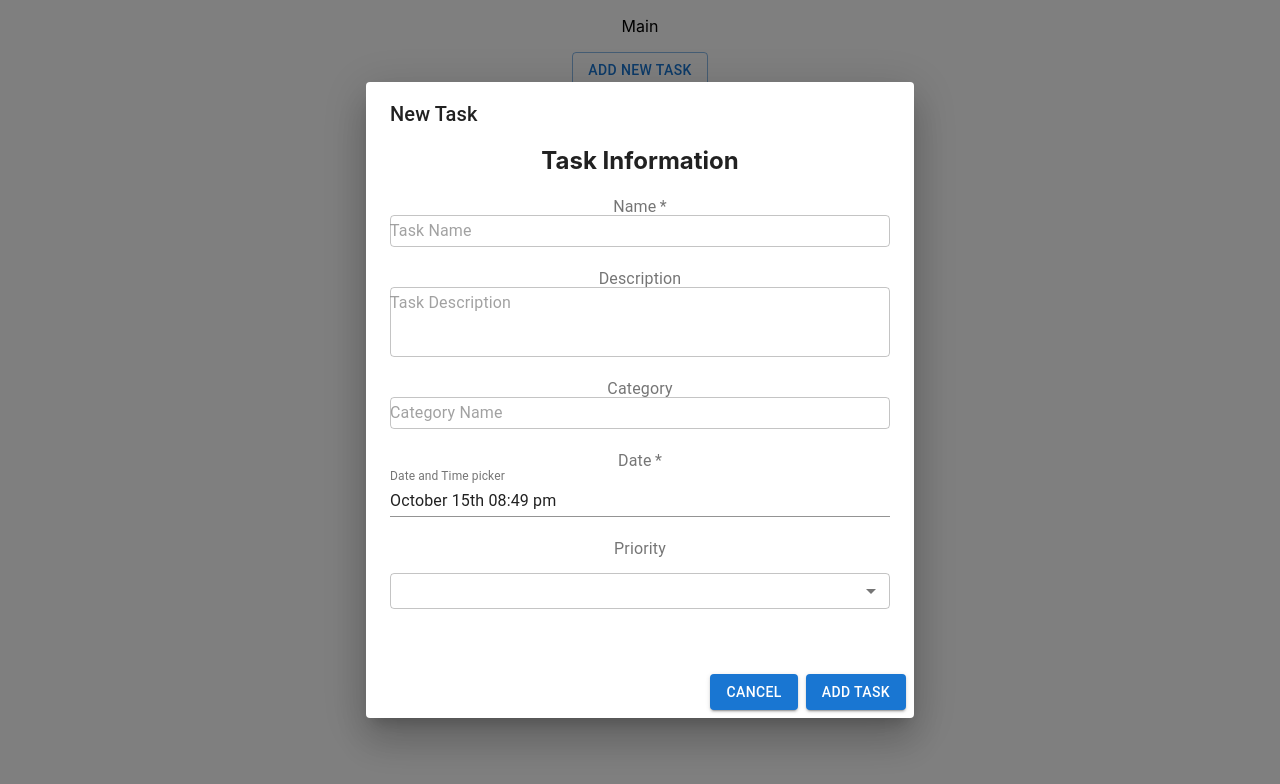
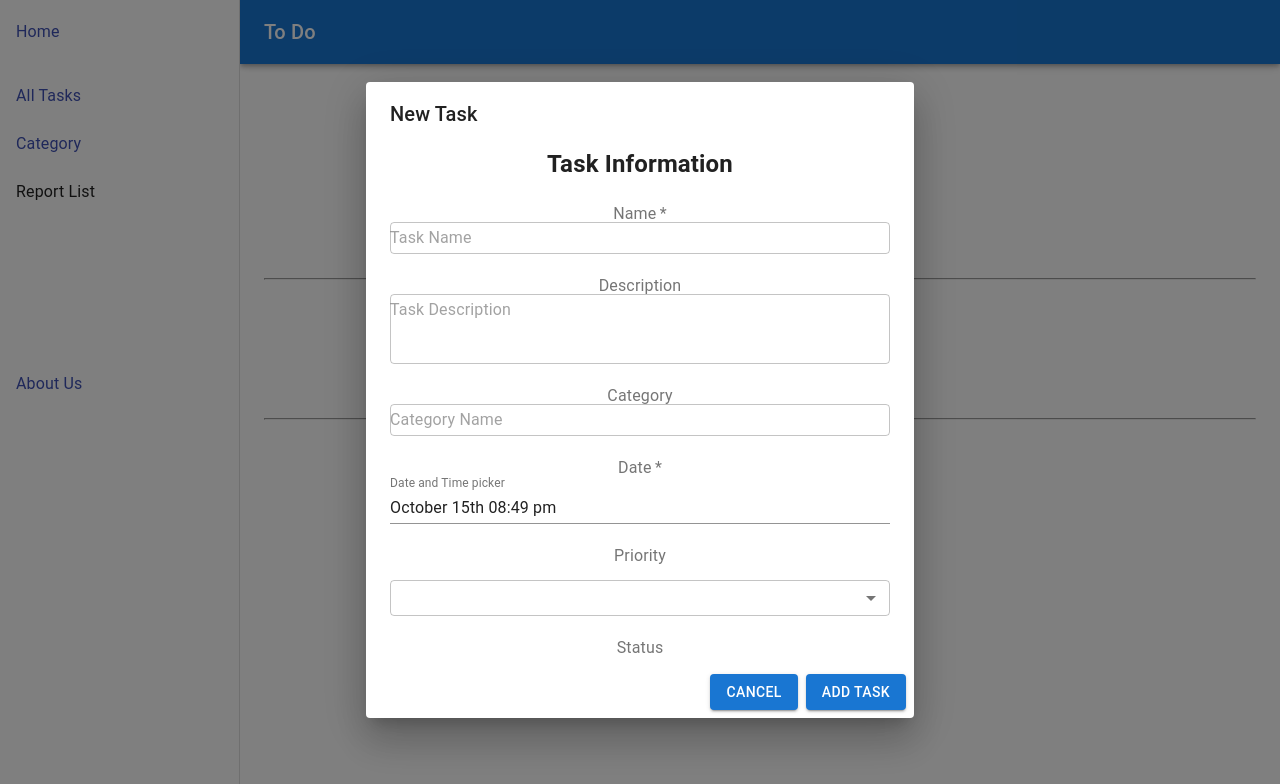
Before and after one commit to gj6645/GroupThree, a React (Create React App) app in the folder client/: page / in a window 1280 px wide. Both pictures are taken after a click on the button "ADD NEW TASK". Shown: the top 784 px of the page. Built offline with nearby package versions, Linux system fonts and the light colour scheme.

Commit message:
side bar, header, main page skeleton

```diff
--- a/client/package.json
+++ b/client/package.json
@@ -5,7 +5,7 @@
   "dependencies": {
     "@date-io/date-fns": "^1.3.13",
     "@date-io/moment": "^1.3.13",
-    "@emotion/react": "^11.4.1",
+    "@emotion/react": "^11.5.0",
     "@emotion/styled": "^11.3.0",
     "@fontsource/roboto": "^4.5.1",
     "@material-ui/core": "^4.12.3",
@@ -19,6 +19,7 @@
     "@testing-library/user-event": "^12.1.10",
     "axios": "^0.24.0",
     "date-fns": "^2.25.0",
+    "material-icons": "^1.10.1",
     "material-ui": "^1.0.0-beta.47",
     "moment": "^2.29.1",
     "react": "^17.0.2",
--- /dev/null
+++ b/client/src/components/Header.js
@@ -0,0 +1,29 @@
+import React from 'react'
+import CssBaseline from '@mui/material/CssBaseline';
+import AppBar from '@mui/material/AppBar';
+import Typography from '@mui/material/Typography';
+import Toolbar from "@mui/material/Toolbar";
+
+
+
+
+const drawerWidth = 240;
+
+export default function Header() {
+
+    return (
+        <>
+            <CssBaseline />
+            <AppBar
+                position="fixed"
+                sx={{ width: `calc(100% - ${drawerWidth}px)`, ml: `${drawerWidth}px` }}
+            >
+                <Toolbar alignContent="center">
+                    <Typography variant="h6" noWrap component="div" align="center">
+                        To Do
+                    </Typography>
+                </Toolbar>
+            </AppBar>
+        </>
+    )
+}
--- /dev/null
+++ b/client/src/components/SideBar.js
@@ -0,0 +1,87 @@
+import React from 'react'
+import Drawer from "@mui/material/Drawer";
+import List from "@mui/material/List";
+import ListItem from "@mui/material/ListItem";
+import ListItemIcon from "@mui/material/ListItemIcon";
+import ListItemText from "@mui/material/ListItemText";
+import Divider from "@mui/material/Divider";
+import Toolbar from "@mui/material/Toolbar";
+import Link from '@material-ui/core/Link';
+import { ListItemButton } from "@mui/material";
+import Collapse from '@mui/material/Collapse';
+
+
+const drawerWidth = 240;
+export default function SideBar() {
+    const [open, setOpen] = React.useState(false);
+
+    const handleClickOpenSideBar = () => {
+        setOpen(!open);
+    };
+
+
+    return (
+        <Drawer
+            sx={{
+                width: drawerWidth,
+                flexShrink: 0,
+                "& .MuiDrawer-paper": {
+                    width: drawerWidth,
+                    boxSizing: "border-box"
+                }
+            }}
+            variant="permanent"
+            anchor="left"
+        >
+
+            <List>
+
+                <ListItemButton button component={Link} href="/">
+                    {/* if we want to use home icon we put it here */}
+                    <ListItemText primary="Home" />
+                </ListItemButton>
+
+            </List>
+            <List>
+
+                <ListItemButton button component={Link} href="/authors">
+                    <ListItemText primary="All Tasks" />
+                </ListItemButton>
+
+                <ListItem button component={Link} href="/authors">
+                    <ListItemText primary="Category" />
+                </ListItem>
+
+                {/* make a select */}
+                {/* add real links */}
+                <ListItemButton onClick={handleClickOpenSideBar}>
+                    <ListItemText primary="Report List" />
+                </ListItemButton>
+                <Collapse in={open} timeout="auto" unmountOnExit>
+                    <List component="div" disablePadding>
+                        <ListItemButton sx={{ pl: 4 }}>
+                            <ListItemText primary="Link1" />
+                        </ListItemButton>
+                        <ListItemButton sx={{ pl: 4 }}>
+                            <ListItemText primary="Link2" />
+                        </ListItemButton>
+                        <ListItemButton sx={{ pl: 4 }}>
+                            <ListItemText primary="Link3" />
+                        </ListItemButton>
+                    </List>
+                </Collapse>
+
+            </List>
+            <Toolbar />
+            <Toolbar />
+            <List>
+                <ListItem button component={Link} href="/authors">
+                    <ListItemText primary="About Us" />
+                </ListItem>
+            </List>
+        </Drawer>
+
+    )
+
+
+}
--- a/client/src/pages/Main.css
+++ b/client/src/pages/Main.css
@@ -1,3 +1,8 @@
 .Main {
     align-items: center;
 }
+
+h3{
+    text-align: center;
+    color:rgb(25, 114, 216);
+}
--- a/client/src/pages/Main.js
+++ b/client/src/pages/Main.js
@@ -1,5 +1,3 @@
-
-
 import React from "react"
 import "./Main.css"
 import Button from '@mui/material/Button';
@@ -27,6 +25,12 @@ import {
 
 // Notifications
 import Notification from "../components/Notification";
+// side bar
+import SideBar from "../components/SideBar";
+//header
+import Header from "../components/Header";
+import Toolbar from "@mui/material/Toolbar";
+import { Grid } from "@material-ui/core";
 
 
 
@@ -34,9 +38,9 @@ export default function Main() {
     const [open, setOpen] = React.useState(false);
 
     //Notifications
-    const [notify, setNotify] = useState({isOpen: false, message: "", type: ""});
+    const [notify, setNotify] = useState({ isOpen: false, message: "", type: "" });
     const handleNotify = () => {
-        setNotify({isOpen: true, message: "Form was Submitted Successfully", type: "success"});
+        setNotify({ isOpen: true, message: "Form was Submitted Successfully", type: "success" });
     };
 
     const handleClickOpen = () => {
@@ -47,18 +51,12 @@ export default function Main() {
         setOpen(false);
     };
 
-    // const [title, setTitle] = React.useState("");
-    // const [description, setDescription] = React.useState("");
-    // const [date, setDate] = React.useState(new Date());
-    // const [priority, setPriority] = React.useState('');
-    // const [category, setCategory] = React.useState('');
-
     const [tasks_name, setTasks_name] = React.useState("");
     const [tasks_description, setTasks_description] = React.useState("");
     const [tasks_due_date, setTasks_due_date] = React.useState(new Date());
     const [tasks_priority, setTasks_priority] = React.useState('');
     const [tasks_categories, setTasks_categories] = React.useState('');
-
+    const [tasks_status, setTasks_status] = React.useState('');
 
     // Create function to call API
     const createTask = () => {
@@ -67,25 +65,52 @@ export default function Main() {
             tasks_description: tasks_description,
             tasks_due_date: tasks_due_date,
             tasks_priority: tasks_priority,
-            tasks_categories: tasks_categories
-            // title: title,
-            // description: description,
-            // date: date,
-            // priority: priority,
-            // category: category
+            tasks_categories: tasks_categories,
+            tasks_status: tasks_status
         }).then(() => {
             console.log("Added Task");
         })
     }
 
-
     return (
 
         <>
             <div className="text-center">
+                <Box sx={{ display: 'flex' }}>
+                    {/* header */}
+                    <Header />
+                    {/* side bar */}
+                    <SideBar />
 
-            <p className="text-center"> Main</p>
-            {/* <a href="/authors">Click here for authors</a> */}
+                    <Box
+                        component="main"
+                        sx={{ flexGrow: 1, bgcolor: 'background.default', p: 3 }}
+                    >
+                        <Toolbar />
+                        <br></br>
+
+                        {/* Button for add new task */}
+                        <Button variant="contained" onClick={handleClickOpen}>
+                            Add New Task
+                        </Button>
+                        <Toolbar />
+
+                        {/* First Data Table  */}
+                        <h3>Today's Tasks:</h3>
+                        <hr></hr>
+                        <Toolbar />
+
+                        {/* Second Data Table */}
+                        <h3> Overdue Tasks:</h3>
+                        <hr></hr>
+                        <Toolbar />
+
+                    </Box>
+                </Box>
+
+
+
+
 
                 {/* <div className="text-center">
                 <a href="/sample">Click here to see sample on how api is working with UI</a>
@@ -95,15 +120,11 @@ export default function Main() {
 
                 {/* pop up form */}
                 <div className="text-center">
-                <Button variant="outlined" onClick={handleClickOpen}>
-                   Add New Task
-                </Button>
-
                     <Dialog open={open} onClose={handleClose}>
                         <DialogTitle>New Task</DialogTitle>
                         <DialogContent>
                             <div className="text-center">
-                            {/* add a pop up (make form first then pop up to connect button and form) */}
+
                                 <Box
                                     margin="auto"
                                     alignItems="center"
@@ -154,7 +175,7 @@ export default function Main() {
 
                                         {/* Categories*/}
                                         <Stack>
-                                        <InputLabel  id="categoryName">
+                                            <InputLabel id="categoryName">
                                                 Category
                                             </InputLabel>
                                             <TextField
@@ -186,18 +207,18 @@ export default function Main() {
                                         </Stack>
 
                                         {/* priority */}
-                                    <Stack spacing= {2}>
+                                        <Stack spacing={2}>
                                             <InputLabel id="priority">Priority</InputLabel>
                                             <Select
-                                            labelId="demo-simple-select-label"
-                                            id="demo-simple-select"
+
+                                                id="priority_select"
                                                 value={tasks_priority}
                                                 label="Priority"
                                                 onChange={(event) => {
                                                     setTasks_priority(event.target.value);
                                                 }}
                                                 placeholder="priority"
-                                            display= "block"
+                                                display="block"
                                             >
                                                 <MenuItem value="">
                                                     <em>None</em>
@@ -206,6 +227,24 @@ export default function Main() {
                                                 <MenuItem value={2}>2</MenuItem>
                                                 <MenuItem value={3}>3</MenuItem>
                                                 <MenuItem value={4}>4</MenuItem>
+                                            </Select>
+                                        </Stack>
+
+                                        {/* status */}
+                                        <Stack spacing={2}>
+                                            <InputLabel id="status">Status</InputLabel>
+                                            <Select
+                                                id="status_select"
+                                                value={tasks_status}
+                                                label="status"
+                                                onChange={(event) => {
+                                                    setTasks_status(event.target.value);
+                                                }}
+                                                placeholder="status"
+                                                display="block"
+                                            >
+                                                <MenuItem value={0}>Complete</MenuItem>
+                                                <MenuItem value={1}>Active</MenuItem>
                                             </Select>
                                         </Stack>
                                     </Stack>
@@ -219,7 +258,6 @@ export default function Main() {
                                 Cancel </Button>
                             <Button
                                 variant="contained"
-
                                 onClick={() => {
                                     createTask();
                                     handleClose();
@@ -234,6 +272,10 @@ export default function Main() {
                 notify={notify}
                 setNotify={setNotify}
             />
+
+
         </>
+
     );
+
 }
```
Also changed, not shown: 2 other files (tests, documents, lock files or other folders). Lines whose indentation alone changed are shown as unchanged.
